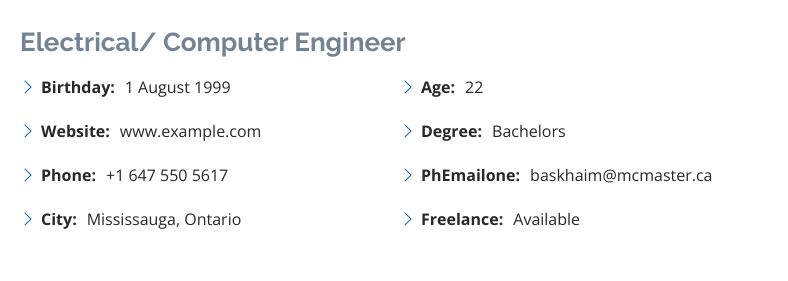
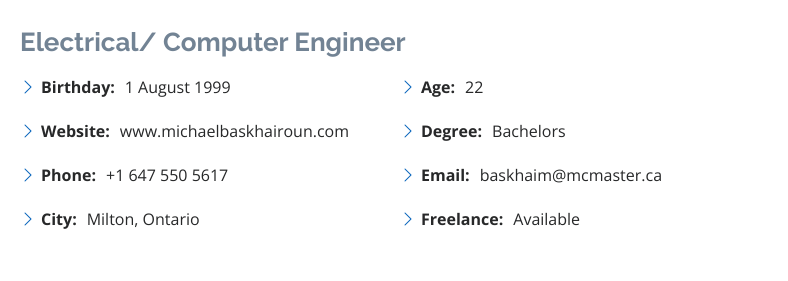
Before and after one commit to baskhairounm/baskhairounm, a plain HTML site: page index.html in a window 1280 px wide. Shown: the part 1061-1342 px from the top of the page, 492-1280 px from the left. Drawn offline with nearby package versions, Linux system fonts and the light colour scheme.

Commit message:
Update index.html

```diff
--- a/index.html
+++ b/index.html
@@ -90,16 +90,16 @@
               <div class="col-lg-6">
                 <ul>
                   <li><i class="bi bi-chevron-right"></i> <strong>Birthday:</strong> <span>1 August 1999</span></li>
-                  <li><i class="bi bi-chevron-right"></i> <strong>Website:</strong> <span>www.example.com</span></li>
+                  <li><i class="bi bi-chevron-right"></i> <strong>Website:</strong> <span>www.michaelbaskhairoun.com</span></li>
                   <li><i class="bi bi-chevron-right"></i> <strong>Phone:</strong> <span>+1 647 550 5617</span></li>
-                  <li><i class="bi bi-chevron-right"></i> <strong>City:</strong> <span>Mississauga, Ontario</span></li>
+                  <li><i class="bi bi-chevron-right"></i> <strong>City:</strong> <span>Milton, Ontario</span></li>
                 </ul>
               </div>
               <div class="col-lg-6">
                 <ul>
                   <li><i class="bi bi-chevron-right"></i> <strong>Age:</strong> <span>22</span></li>
                   <li><i class="bi bi-chevron-right"></i> <strong>Degree:</strong> <span>Bachelors</span></li>
-                  <li><i class="bi bi-chevron-right"></i> <strong>PhEmailone:</strong> <span>baskhaim@mcmaster.ca</span></li>
+                  <li><i class="bi bi-chevron-right"></i> <strong>Email:</strong> <span>baskhaim@mcmaster.ca</span></li>
                   <li><i class="bi bi-chevron-right"></i> <strong>Freelance:</strong> <span>Available</span></li>
                 </ul>
               </div>
```
